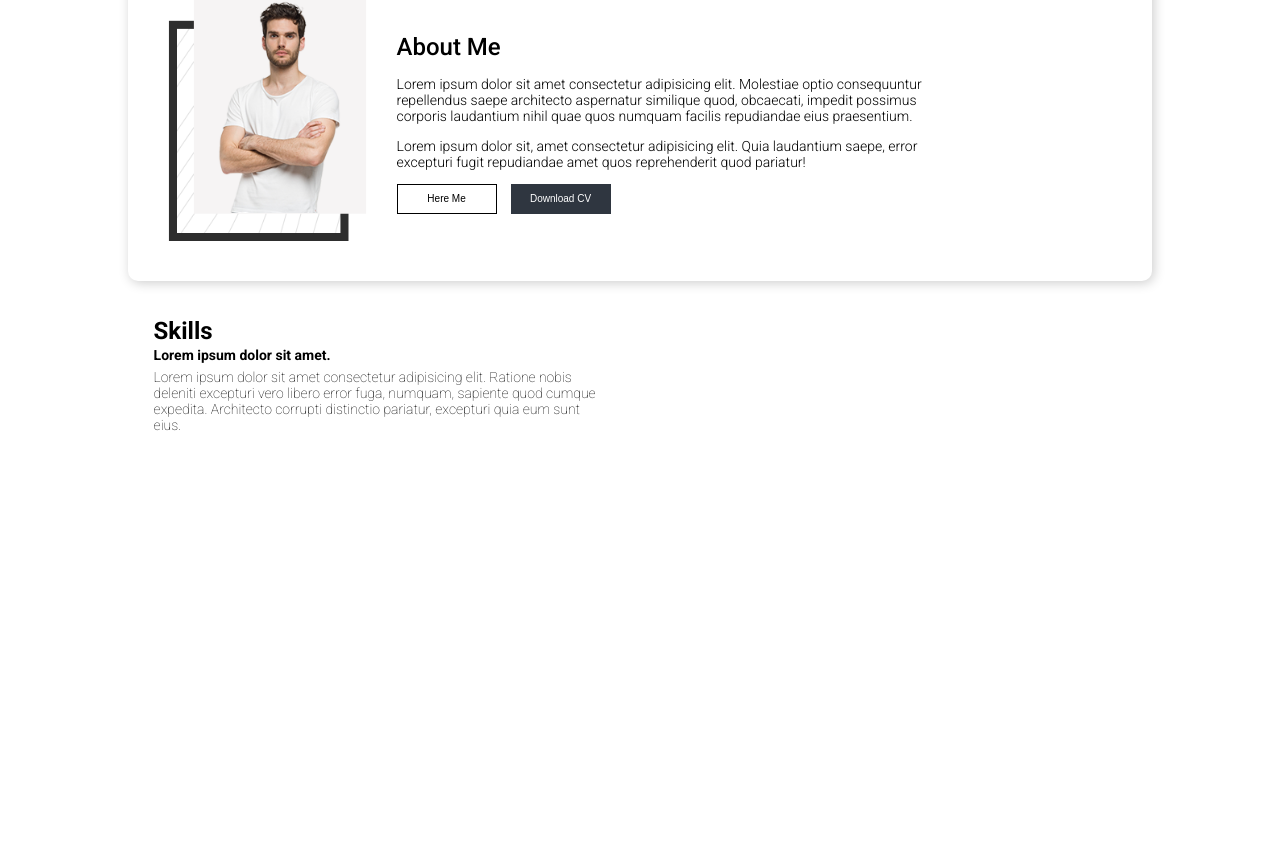
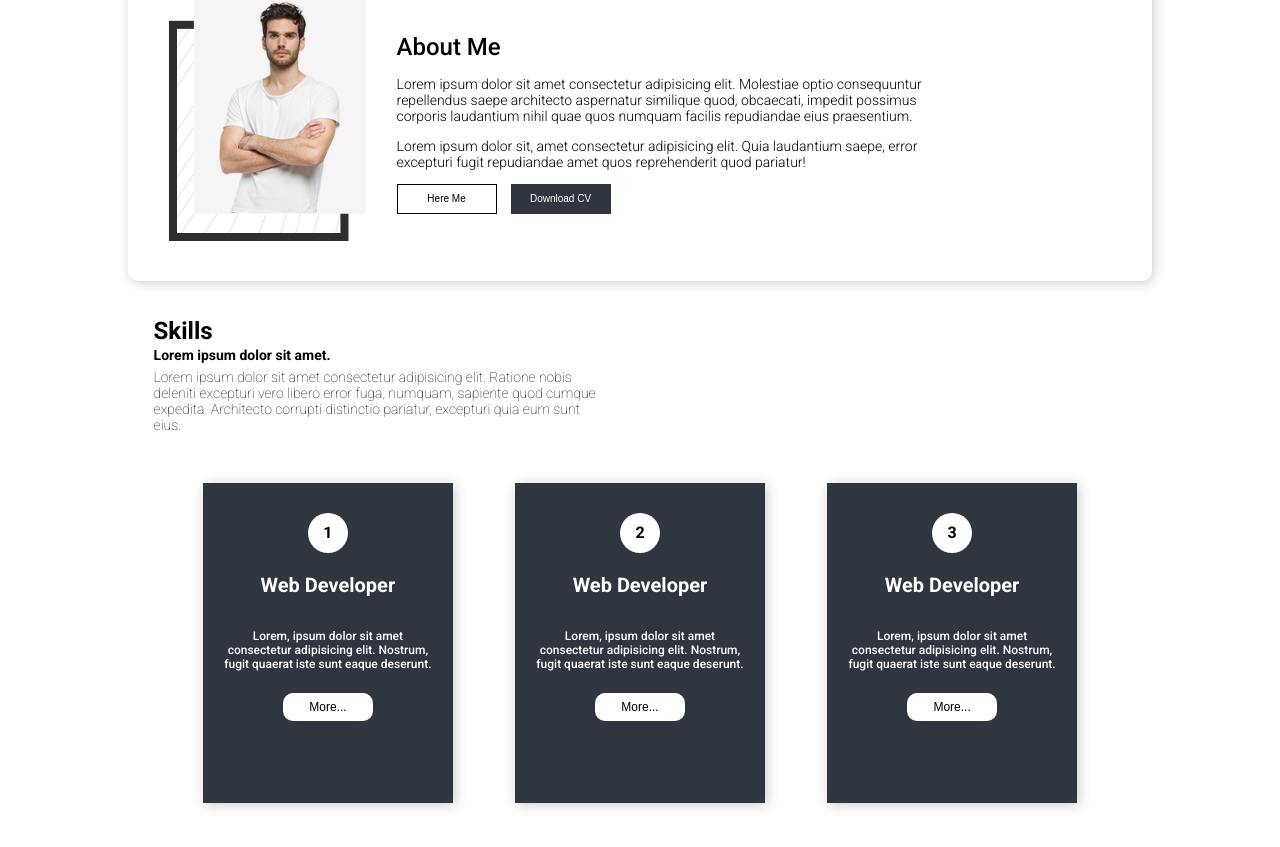
Before and after one commit to DivadanAr/Web-Protofolio, a plain HTML site: page index.html in a window 1280 px wide. Shown: the part 561-1408 px from the top of the page. Before the commit the page ends 1008 px from the top, so only its background shows below. Drawn offline with Linux system fonts and the light colour scheme.

Commit message:
membuat card skill

```diff
--- a/css/style.css
+++ b/css/style.css
@@ -167,3 +167,68 @@ body{
     line-height: normal;
     font-weight: 100;
 }
+
+.card-skill{
+    display: flex;
+    width: 78%;
+    margin: 50px auto;
+    justify-content: space-evenly;
+}
+
+.skill-1,
+.skill-2,
+.skill-3{
+    width: 250px;
+    height: 320px;
+    background-color: #2f3640;
+    display: flex;
+    flex-direction: column;
+    align-items: center;
+    padding: 30px 20px;
+    box-sizing: border-box;
+    text-align: center;
+    box-shadow: 2px 2px 12px rgba(0, 0, 0, 0.2);
+}
+
+.skill-1 div,
+.skill-2 div,
+.skill-3 div{
+    width: 40px;
+    height: 40px;
+    background-color: white;
+    border-radius: 50%;
+    display: flex;
+    justify-content: center;
+    align-items: center;
+    font-weight: bold;
+    color: black;
+}
+
+.skill-1 p:first-of-type,
+.skill-2 p:first-of-type,
+.skill-3 p:first-of-type{
+    font-size: 20px;
+    color: white;
+    font-weight: bold;
+    /* margin-top: 20px;
+    margin-bottom: 0px; */
+}
+
+.skill-1 p:nth-last-child(2),
+.skill-2 p:nth-last-child(2),
+.skill-3 p:nth-last-child(2){
+    font-size: 12px;
+    color: white;
+}
+
+.skill-1 button,
+.skill-2 button,
+.skill-3 button{
+    width: 90px;
+    height: 28px;
+    border-radius: 10px;
+    background-color: white;
+    border: none;
+    font-size: 12px;
+    margin-top: 10px;
+}
--- a/index.html
+++ b/index.html
@@ -65,5 +65,33 @@
         <p>Lorem ipsum dolor sit amet.</p>
         <p>Lorem ipsum dolor sit amet consectetur adipisicing elit. Ratione nobis deleniti excepturi vero libero error fuga, numquam, sapiente quod cumque expedita. Architecto corrupti distinctio pariatur, excepturi quia eum sunt eius.</p>
     </div>
+
+    <div class="card-skill">
+        <div class="skill-1">
+            <div>1</div>
+            <p>Web Developer</p>
+            <p>Lorem, ipsum dolor sit amet consectetur adipisicing elit. Nostrum, fugit quaerat iste sunt eaque deserunt.</p>
+
+            <button>More...</button>
+        </div>
+
+        <div class="skill-2">
+            <div>2</div>
+            <p>Web Developer</p>
+            <p>Lorem, ipsum dolor sit amet consectetur adipisicing elit. Nostrum, fugit quaerat iste sunt eaque deserunt.</p>
+
+            <button>More...</button>
+        </div>
+
+        <div class="skill-3">
+            <div>3</div>
+            <p>Web Developer</p>
+            <p>Lorem, ipsum dolor sit amet consectetur adipisicing elit. Nostrum, fugit quaerat iste sunt eaque deserunt.</p>
+
+            <button>More...</button>
+        </div>
+
+    </div>
+
 </body>
 </html>
```
